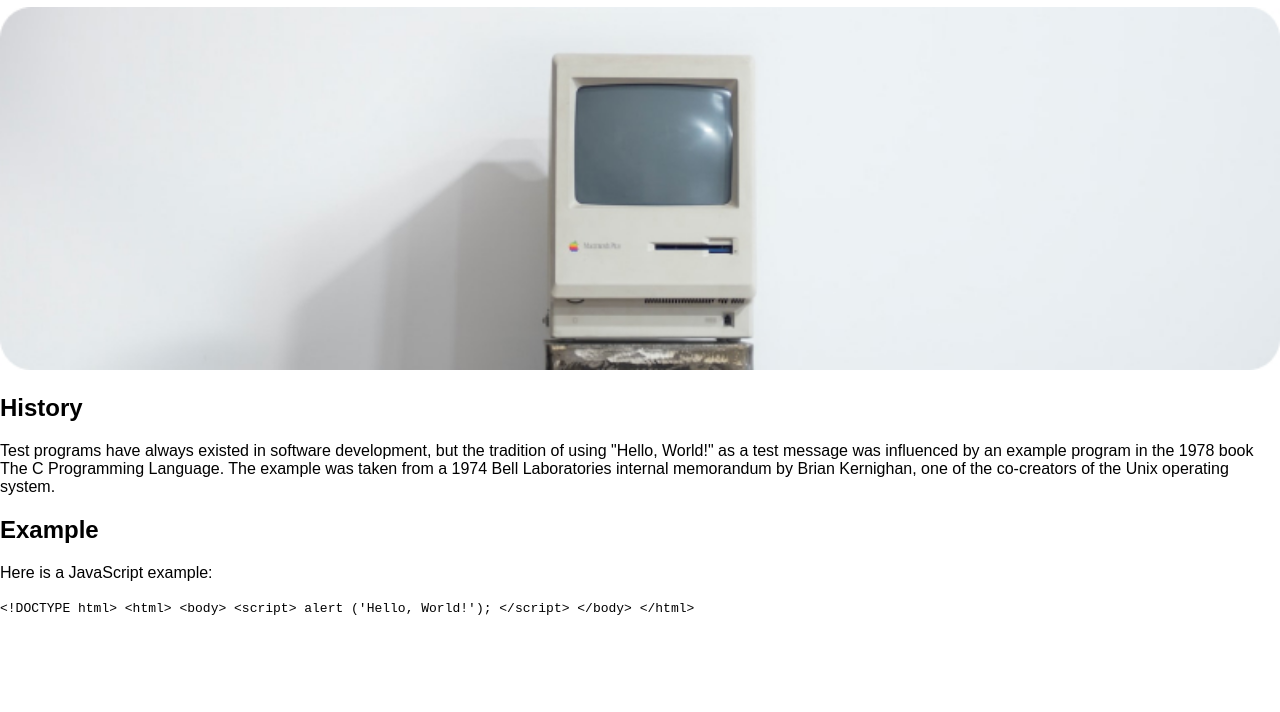
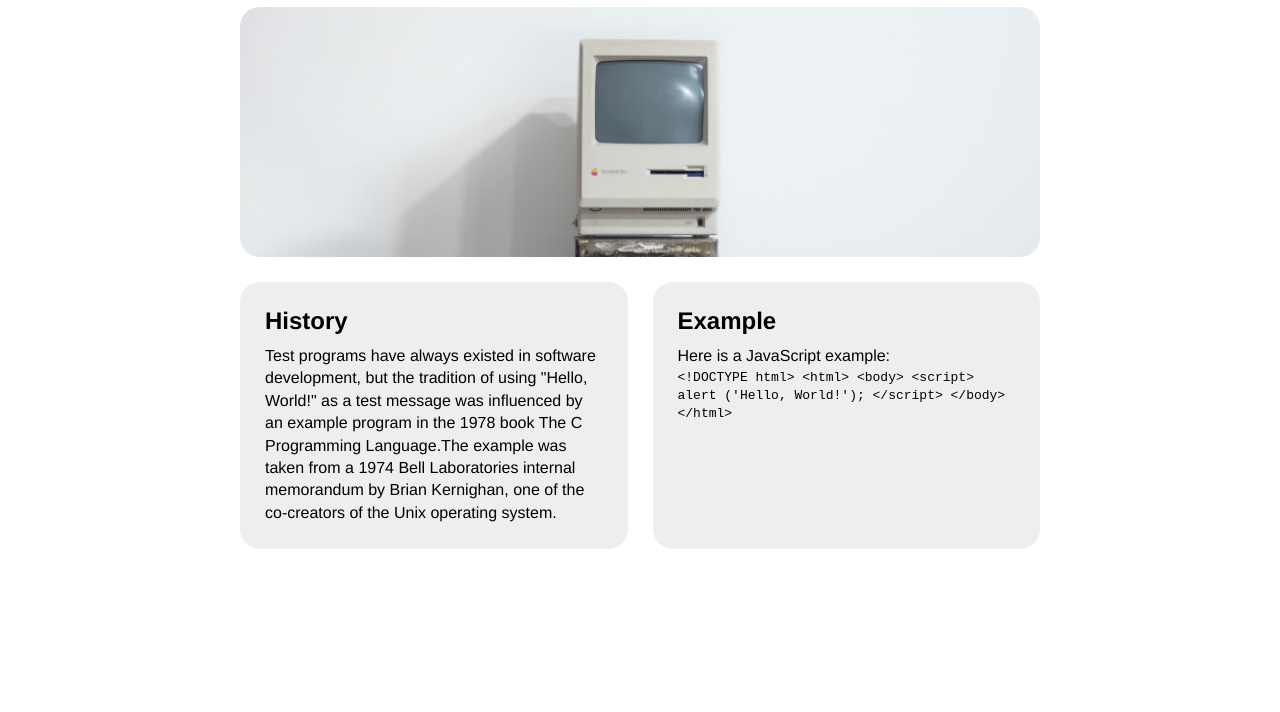
Before and after one commit to MohtasimZaman/hello-world, a plain HTML site: page index.html in a window 1280 px wide. Shown: the part 88-800 px from the top of the page. Drawn offline with Linux system fonts and the light colour scheme.

Commit message:
Layout CSS

```diff
--- a/index.html
+++ b/index.html
@@ -10,16 +10,21 @@
   </head>
 
   <body>
+
+    <main>
+
       <h1>HelloWorld</h1>
-    <img src="images/Computer image.jpg" alt="Vintage Mac">
+      <div class="masthead">
 
+      </div>
+      <div class="details">
         <section>
           <h2>History</h2>
           <p>Test programs have always existed in software
           development, but the tradition of using "Hello, World!"
           as a test message was influenced by an example program
-      in the 1978 book The C Programming Language.
-      The example was taken from a 1974 Bell Laboratories internal memorandum
+          in the 1978 book The C Programming Language.The example
+          was taken from a 1974 Bell Laboratories internal memorandum
           by Brian Kernighan, one of the co-creators of the Unix operating system.</p>
         </section>
 
@@ -38,6 +43,9 @@
             &lt;/html&gt;
           </code>
         </section>
+      </div>
+
+    </main>
 
     <script src="index.js"></script>
   </body>
--- a/screen.css
+++ b/screen.css
@@ -2,11 +2,47 @@
 
 body {
     background: #fff;
-    font-family: Arial, Helvetica, sans-serif;
+    font-family: Helvetica, sans-serif;
     border-top: 15px solid #424242;
-    margin: 0;
+    margin: 0 auto;
+}
+
+main{
+    margin: 0 auto;
+    width: 800px;
+}
+
+.masthead{
+    background-image: url('images/Computer\ image.jpg');
+    background-size: cover;
+    background-position: bottom;
+    height: 250px;
+    border-radius: 20px;
+}
+
+.details{
+    display: flex;
+    gap: 25px;
+}
+
+.details section{
+    flex-grow: 1;
+    flex-basis: 0;
+    background: #eee;
+    padding: 25px;
+    border-radius: 20px;
+    margin-top: 25px;
 }
 
 img{
     width: 100%;
 }
+
+h2{
+    margin: 0 0 10px 0;
+}
+
+p{
+    margin: 0;
+    line-height: 1.4em;
+}
```
Lines whose indentation alone changed are shown as unchanged.
